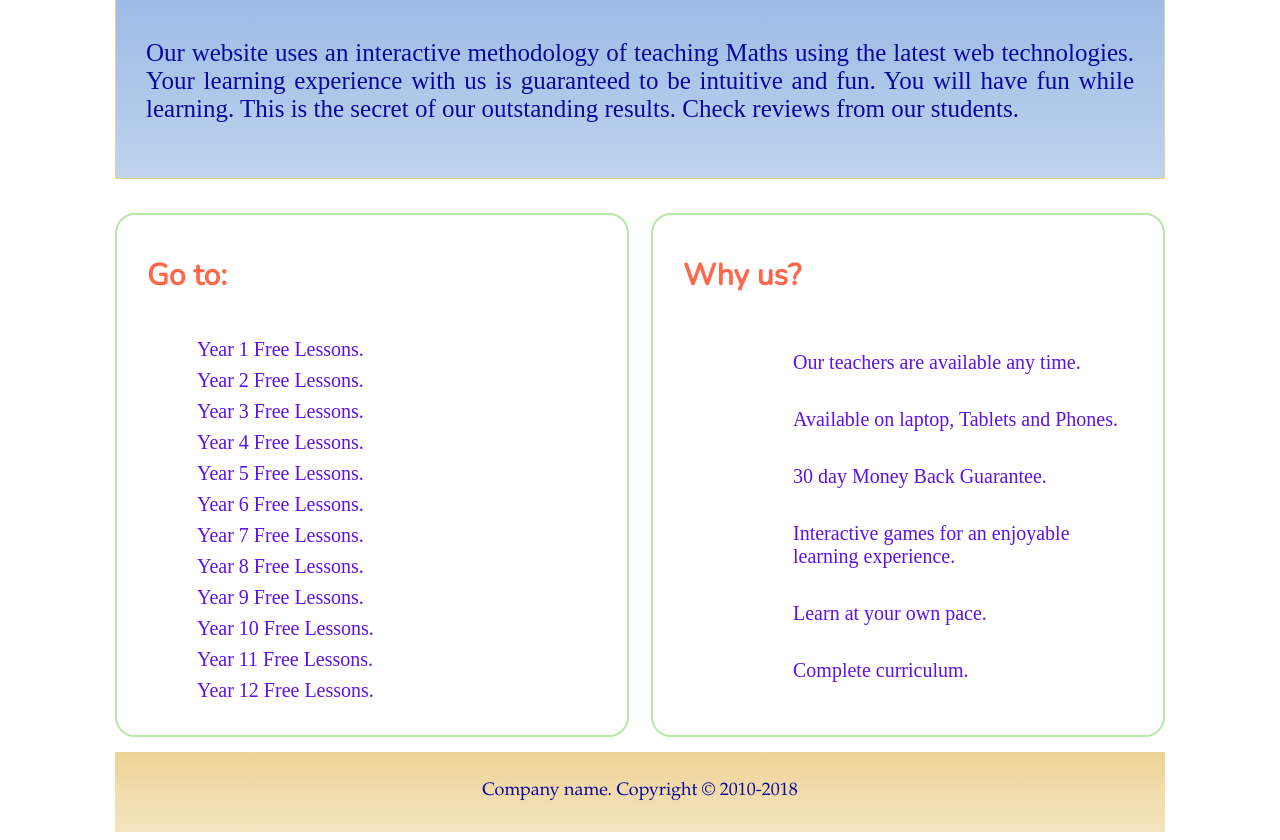
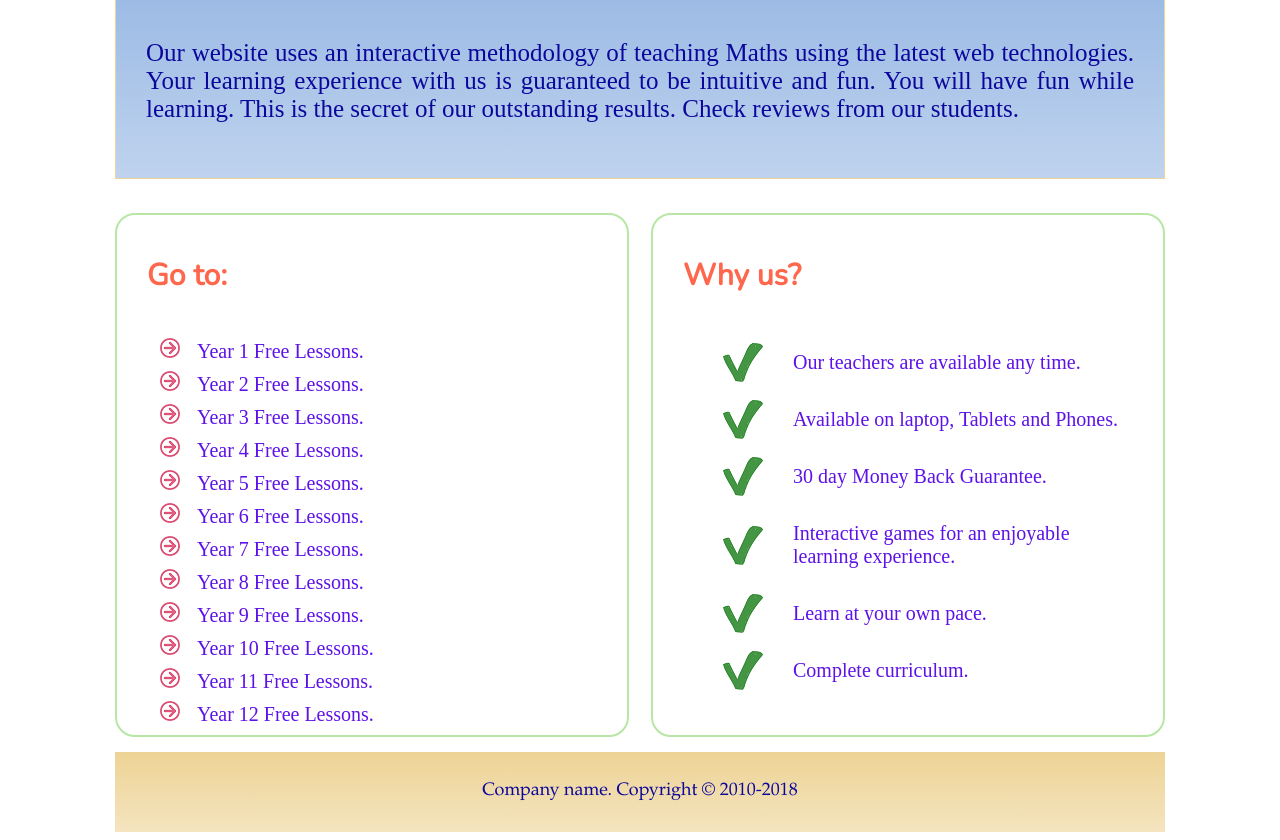
Before and after one commit to Art67/Art67_tutorial_based_demo_site, a plain HTML site: page index.html in a window 1280 px wide. Shown: the part 486-1326 px from the top of the page. Drawn offline with nearby package versions, Linux system fonts and the light colour scheme.

Commit message:
Update math_web_styling.css

```diff
--- a/math_web_styling.css
+++ b/math_web_styling.css
@@ -45,7 +45,7 @@ h1 a{
     padding: 5px;
     font-size: 15px;
     color: #E36A0C;
-    background: white url(images/search1.png) right center no-repeat;
+    background: white url(search1.png) right center no-repeat;
     border: 1px solid #C8D03E;
 }
 
@@ -151,12 +151,12 @@ ul{
 }
 #leftsidebar ul li{
     padding: 4px 0 4px 10px;
-    list-style-image: url(images/arrow.png);
+    list-style-image: url(arrow.png);
 }
 
 #rightsidebar ul li{
     padding: 17px 0 17px 70px;
-    background: url(images/tick.png) no-repeat left center;
+    background: url(tick.png) no-repeat left center;
 }
 .sidebar ul li a{
     text-decoration: none;
```
